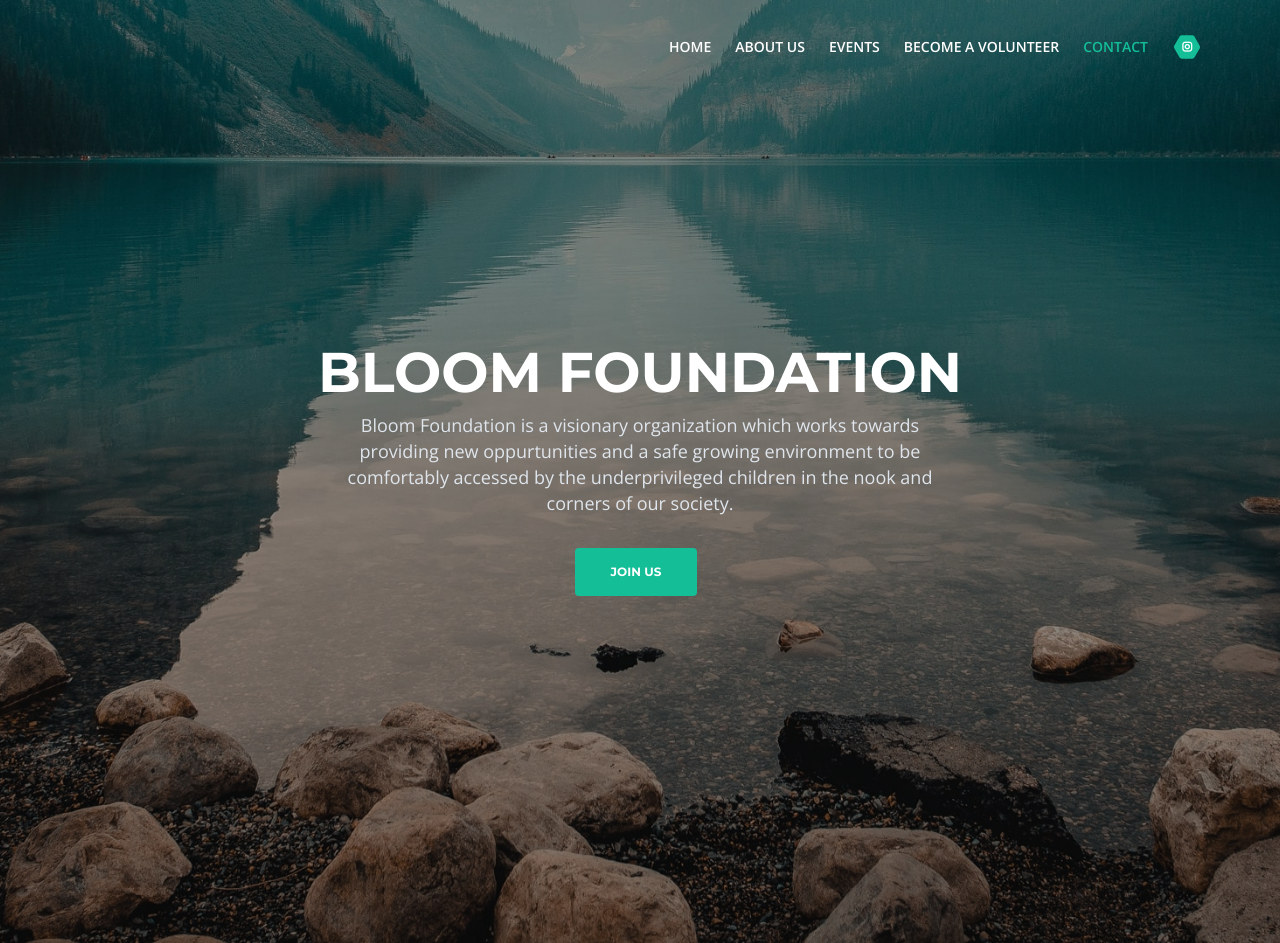
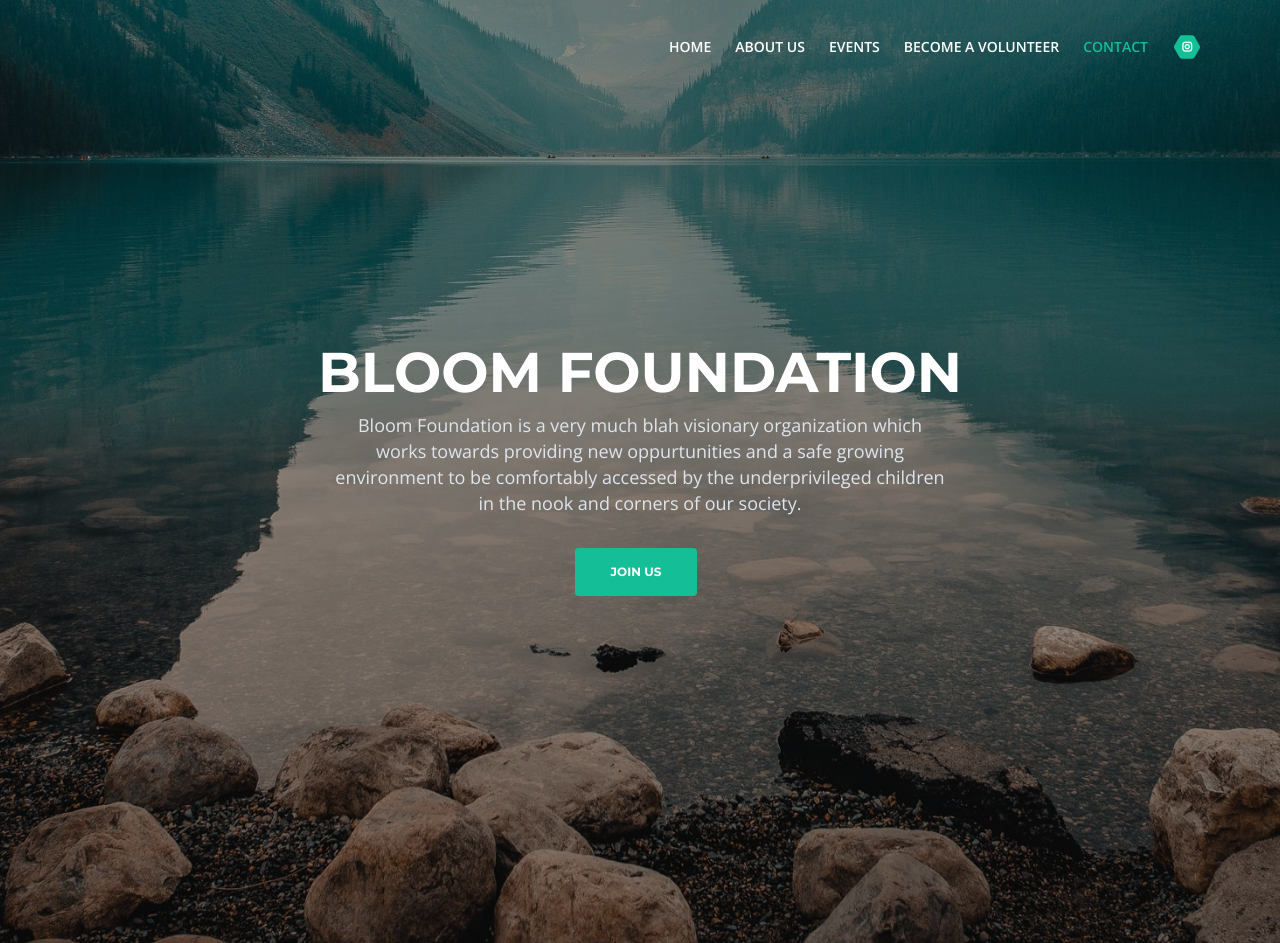
Before and after one commit to YugamJain12/BloomFoundation, a Django app: page / in a window 1280 px wide. Shown: the top 943 px of the page. Run offline with Django 3.2, Linux system fonts and the light colour scheme; some libraries are stand-ins or nearby versions.

Commit message:
changes to body

```diff
--- a/templates/index.html
+++ b/templates/index.html
@@ -115,7 +115,7 @@
                     <div class="col-lg-12">
                         <div class="text-container">
                             <h1>BLOOM FOUNDATION</span></h1>
-                            <p class="p-heading p-large">Bloom Foundation is a visionary organization which works towards providing new oppurtunities and a safe
+                            <p class="p-heading p-large">Bloom Foundation is a very much blah visionary organization which works towards providing new oppurtunities and a safe
                                 growing environment to be comfortably accessed by the underprivileged children in the nook and corners of our society.
                             </p>
                             <a class="btn-solid-lg page-scroll" href="#callMe">JOIN US</a>
```
